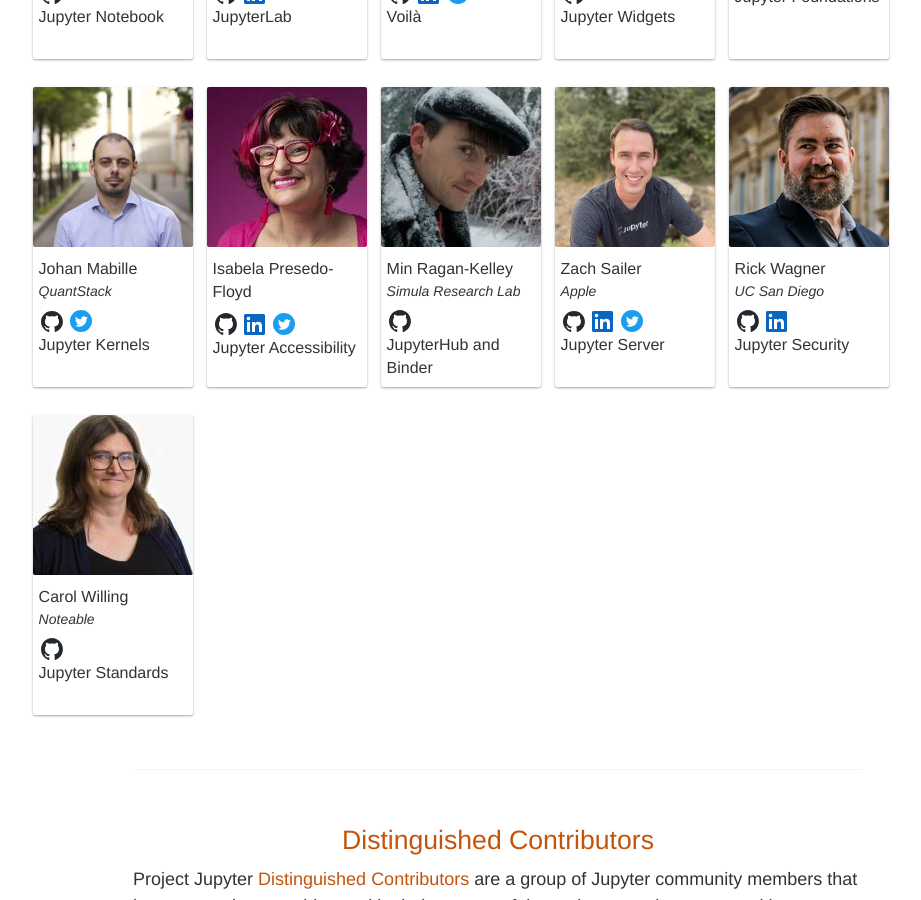
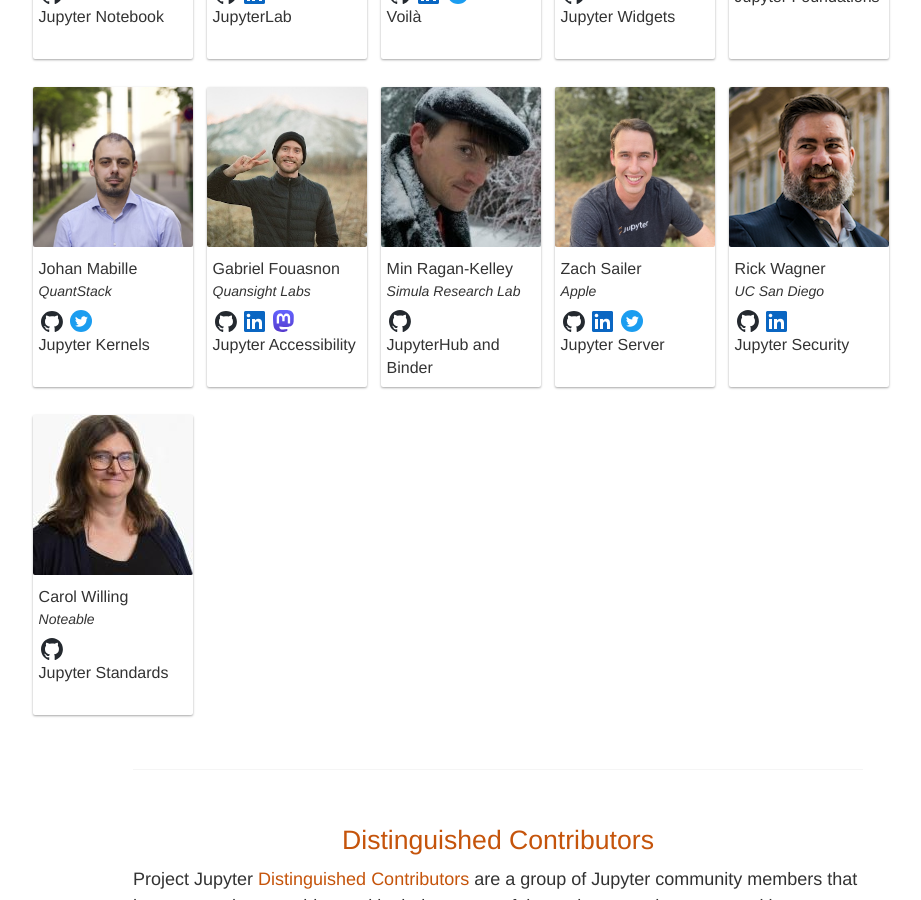
Before and after one commit to jupyter/jupyter.github.io, a Jekyll site: the page built from about.html, in a window 1280 px wide and 900 px high, scrolled down 2173 px. Shown: the whole window, without its empty margins (142-1063 px from the left). Built offline with Jekyll 4.4.1, drawn with Linux system fonts in a browser that asks for light colours; comment, search, counter and statistics services are not loaded.

Commit message:
Add Gabriel Fouasnon

```diff
--- a/about.html
+++ b/about.html
@@ -390,11 +390,12 @@
     twitter_handle: JohanMabille
     gh_handle: JohanMabille
     subproject: Jupyter Kernels
-  - name: Isabela Presedo-Floyd
-    photo: Isabela_Presedo-Floyd.jpg
-    gh_handle: isabela-pf
-    twitter_handle: isabelapf2
-    linkedin: https://www.linkedin.com/in/isabela-presedo-floyd-32b99a160/
+  - name: Gabriel Fouasnon
+    photo: Gabriel_Fouasnon.jpg
+    affiliation: Quansight Labs
+    gh_handle: gabalafou
+    linkedin: https://www.linkedin.com/in/gabriel-fouasnon
+    mastodon: https://tech.lgbt/@gabalafou
     subproject: Jupyter Accessibility
   - name: Min Ragan-Kelley
     photo: MinRaganKelley.jpeg
```
Also changed, not shown: assets/bios/Gabriel_Fouasnon.jpg (added).
